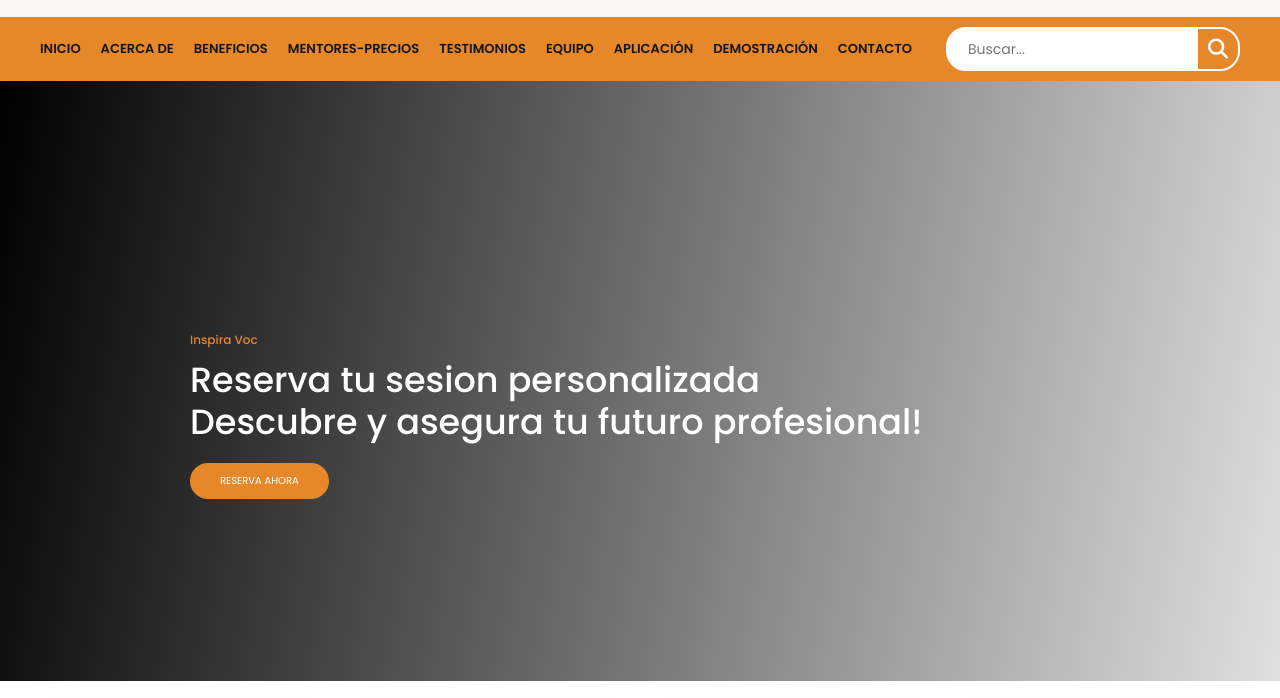
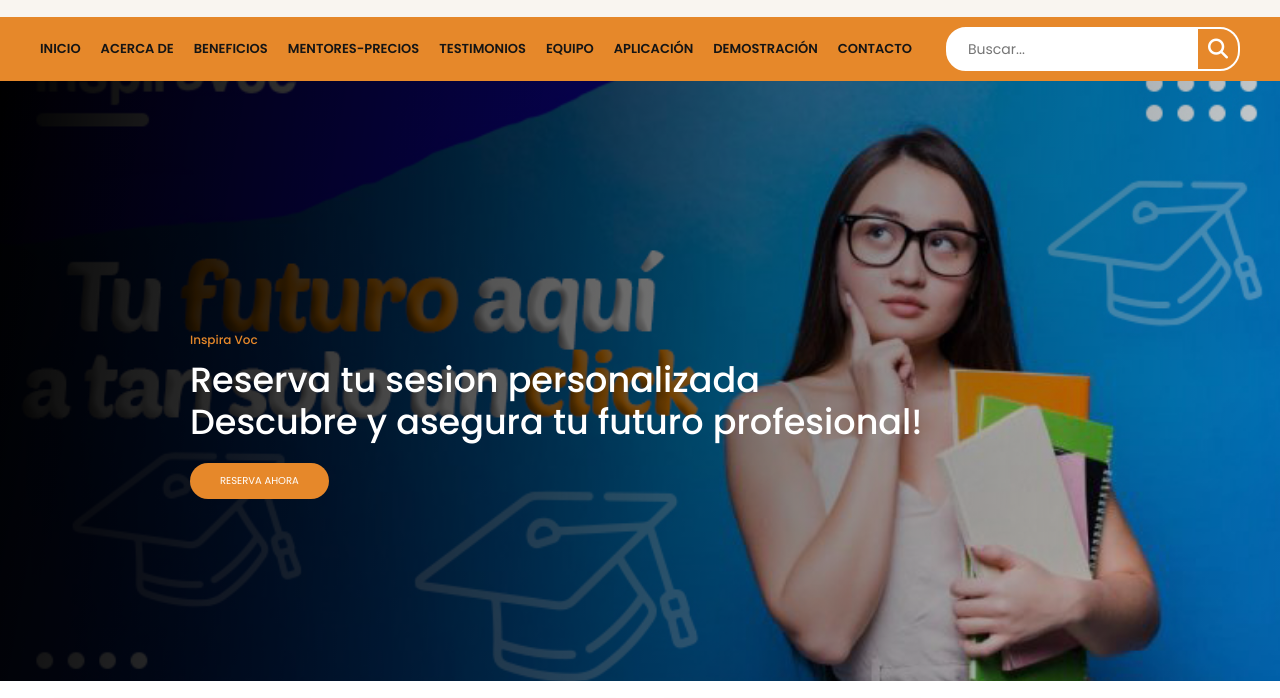
Before and after one commit to InspiraVoc/landing-page-inspira-voc, a plain HTML site: page index.html in a window 1280 px wide. Shown: the part 68-766 px from the top of the page. Drawn offline with Linux system fonts and the light colour scheme; files whose address does not match are found by name.

```diff
--- a/styles.css
+++ b/styles.css
@@ -222,7 +222,7 @@ html {
 /* BANNER */
 .banner {
 	background-image: linear-gradient(100deg, #000000, #00000020),
-		url('assets/images/Navegacion/Portada.jpg');
+		url('assets/Imagenes/Navegacion/Portada.jpg');
 	height: 60rem;
 	background-size: cover;
 	background-position: center;
```
